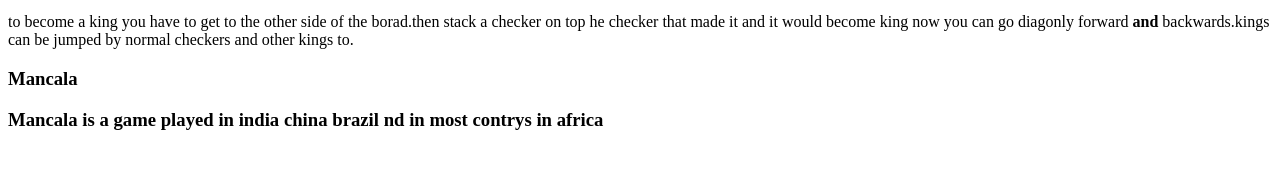
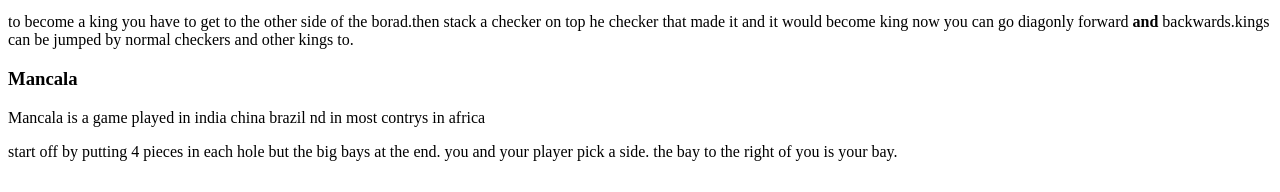
Before and after one commit to Micah567/website, a plain HTML site: page index.html in a window 1280 px wide. Shown: the part 608-800 px from the top of the page. Drawn offline with Linux system fonts and the light colour scheme.

Commit message:
Update index.html

```diff
--- a/index.html
+++ b/index.html
@@ -22,9 +22,13 @@
   <p> to become a king you have to  get to the other side of the borad.then stack a checker on top he checker that made it and it would
     become king now you can go diagonly forward <b>and</b> backwards.kings can be jumped by normal checkers and other  kings to.</p>
 
- <h3>Mancala<h3/>
+  <h3>Mancala</h3>
 
    <p>Mancala is a game played in india china brazil nd in most contrys in africa<p/>
+
+  <p>start off by putting 4 pieces in each hole but the big bays at the end.
+    you and your player pick a side. the bay to the right of you is your bay.
+
 
 
 
```
